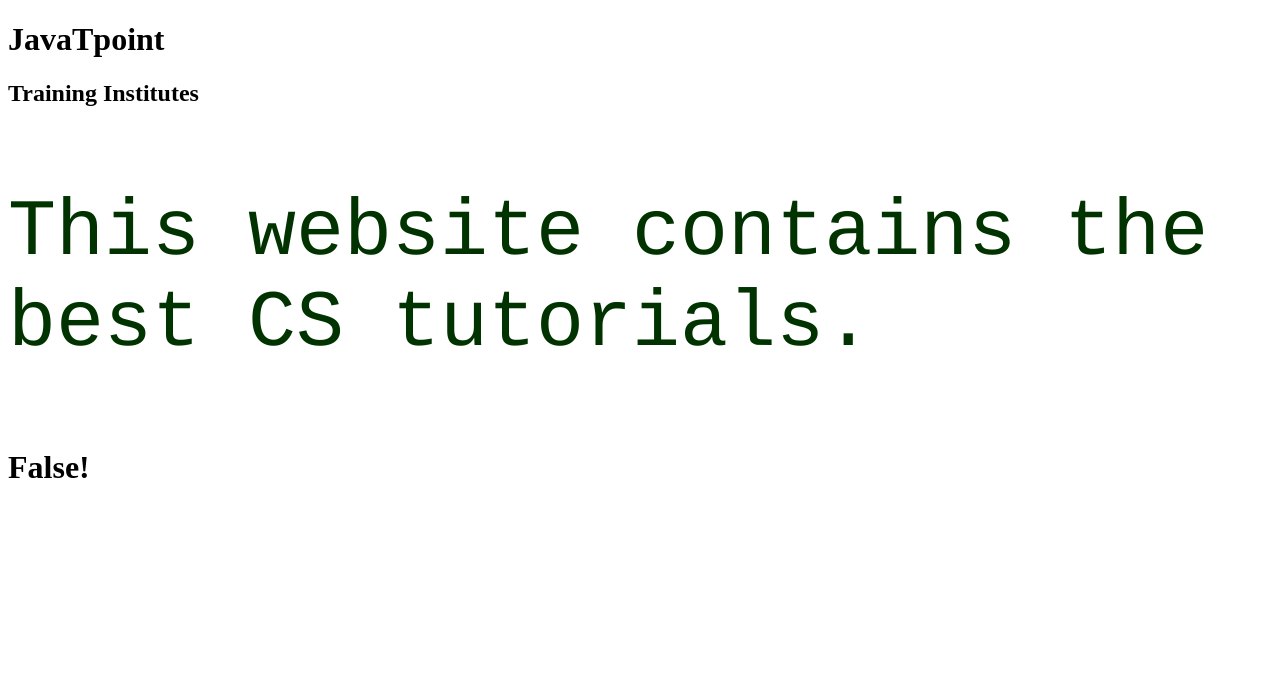
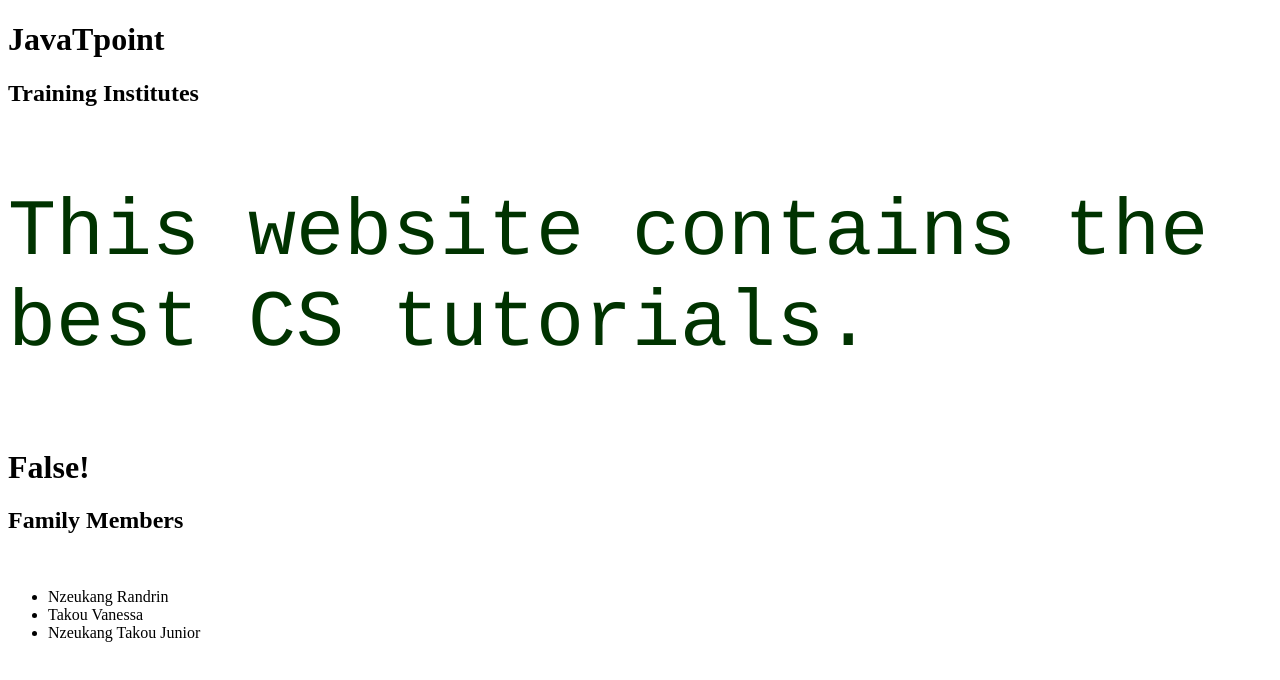
Before and after one commit to randrin/React-Projets, a React app in the folder app-react/: page / in a window 1280 px wide. Shown: the top 680 px of the page. Built offline with nearby package versions, Linux system fonts and the light colour scheme.

Commit message:
React Componens

```diff
--- /dev/null
+++ b/app-react/Components.js
@@ -0,0 +1,51 @@
+import React, { Component } from "react";
+class Components extends Component {
+  constructor() {
+    super();
+    this.state = {
+      data: [
+        {
+          name: "Nzeukang Randrin"
+        },
+        {
+          name: "Takou Vanessa"
+        },
+        {
+          name: "Nzeukang Takou Junior"
+        }
+      ]
+    }
+  }
+  render() {
+    return (
+      <div>
+        <First />
+        <br/>
+        <ul>
+          { this.state.data.map((item) => <Member member = {item}/>)}
+        </ul>
+      </div>
+    );
+  }
+}
+
+class First extends React.Component {
+  render() {
+    return (
+      <div>
+        <h2>Family Members</h2>
+      </div>
+    );
+  }
+}
+
+class Member extends React.Component {
+  render() {
+    return (
+      <div>
+        <li>{this.props.member.name}</li>
+      </div>
+    );
+  }
+}
+export default Components;
--- a/app-react/index.html
+++ b/app-react/index.html
@@ -6,6 +6,7 @@
   </head>
   <body>
     <div id="app"></div>
+    <div id="components"></div>
     <script type="text/javascript" src="index_bundle.js"></script>
   </body>
 </html>
--- a/app-react/main.js
+++ b/app-react/main.js
@@ -1,5 +1,7 @@
 import React from "react";
 import ReactDOM from "react-dom";
 import App from "./App.js";
+import Components from "./Components.js";
 
 ReactDOM.render(<App />, document.getElementById("app"));
+ReactDOM.render(<Components />, document.getElementById("components"));
```
